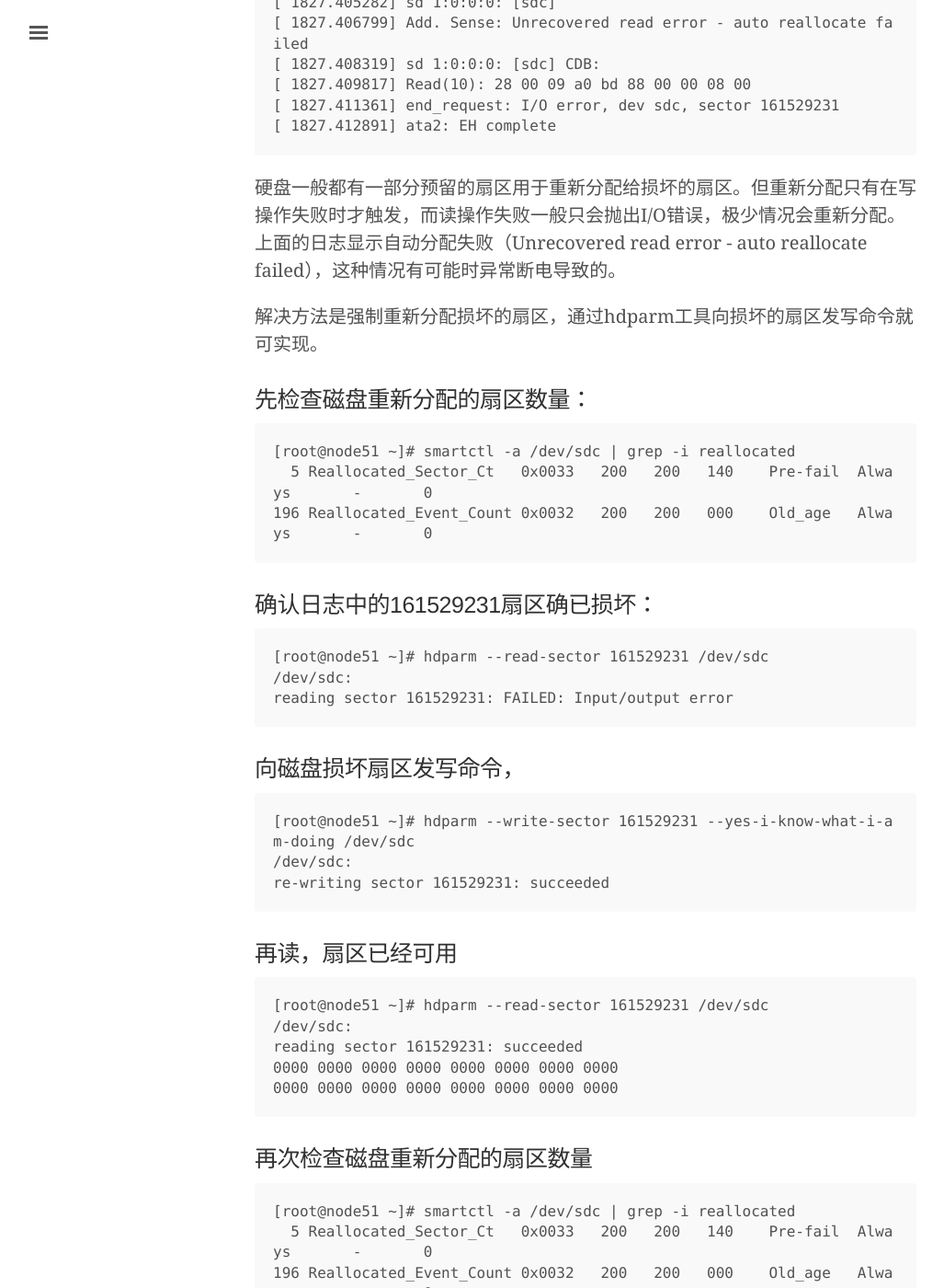
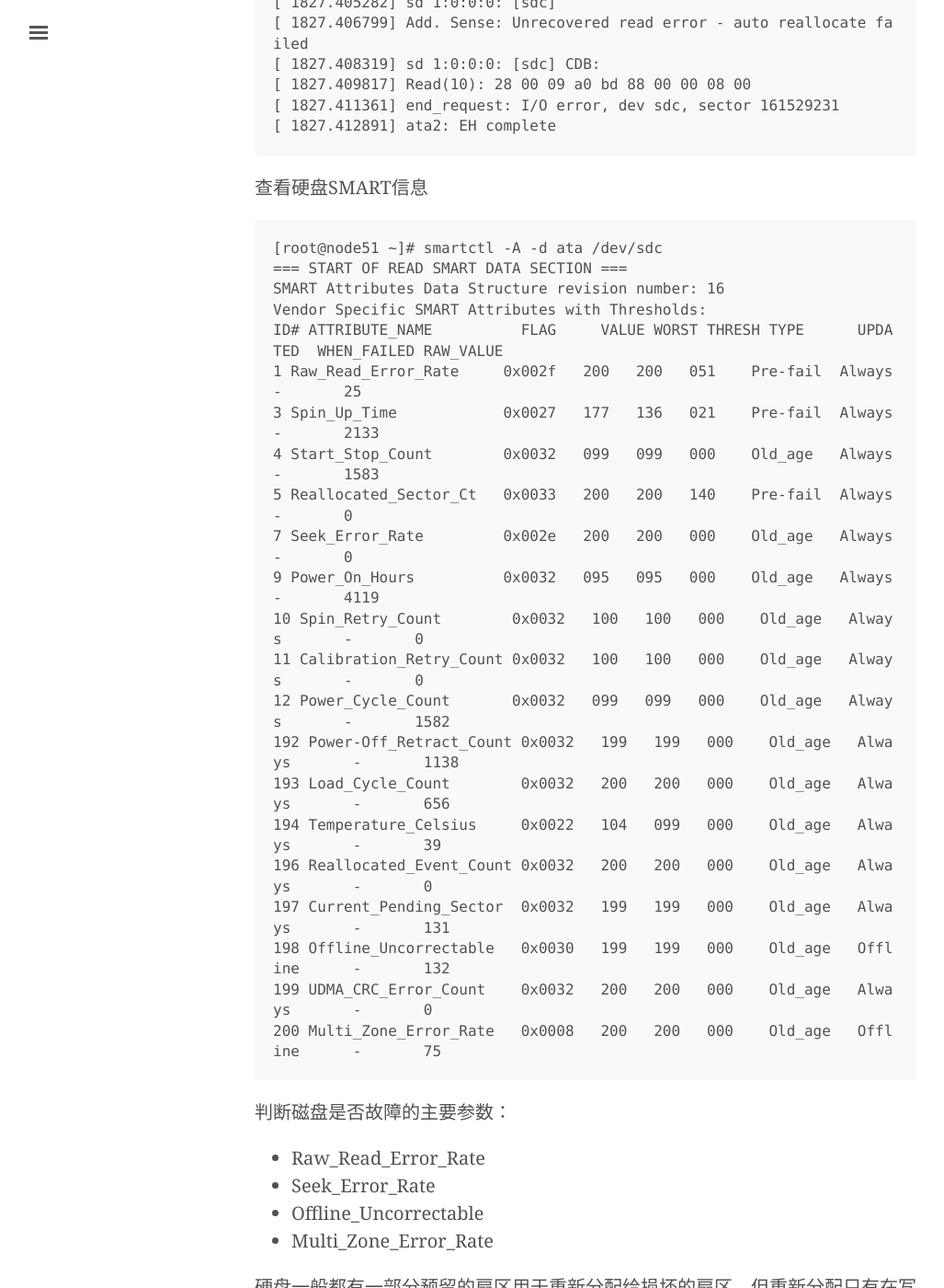
Before and after one commit to dlworld/dlworld.github.io, a Jekyll site: the page built from _posts/2016-1-5-sector_reallocate.md, in a window 1280 px wide and 1400 px high, scrolled down 737 px. Shown: the whole window at 92% size, without its empty margins (3-1030 px from the left). Built offline with Jekyll 4.4.1, drawn with Linux system fonts in a browser that asks for light colours; comment, search, counter and statistics services are not loaded.

Commit message:
修改：     _posts/2016-1-5-sector_reallocate.md

````diff
--- a/_posts/2016-1-5-sector_reallocate.md
+++ b/_posts/2016-1-5-sector_reallocate.md
@@ -34,6 +34,43 @@ tags: disk
 [ 1827.411361] end_request: I/O error, dev sdc, sector 161529231
 [ 1827.412891] ata2: EH complete
 ```
+
+
+查看硬盘SMART信息
+
+```
+[root@node51 ~]# smartctl -A -d ata /dev/sdc
+=== START OF READ SMART DATA SECTION ===
+SMART Attributes Data Structure revision number: 16
+Vendor Specific SMART Attributes with Thresholds:
+ID# ATTRIBUTE_NAME          FLAG     VALUE WORST THRESH TYPE      UPDATED  WHEN_FAILED RAW_VALUE
+1 Raw_Read_Error_Rate     0x002f   200   200   051    Pre-fail  Always       -       25
+3 Spin_Up_Time            0x0027   177   136   021    Pre-fail  Always       -       2133
+4 Start_Stop_Count        0x0032   099   099   000    Old_age   Always       -       1583
+5 Reallocated_Sector_Ct   0x0033   200   200   140    Pre-fail  Always       -       0
+7 Seek_Error_Rate         0x002e   200   200   000    Old_age   Always       -       0
+9 Power_On_Hours          0x0032   095   095   000    Old_age   Always       -       4119
+10 Spin_Retry_Count        0x0032   100   100   000    Old_age   Always       -       0
+11 Calibration_Retry_Count 0x0032   100   100   000    Old_age   Always       -       0
+12 Power_Cycle_Count       0x0032   099   099   000    Old_age   Always       -       1582
+192 Power-Off_Retract_Count 0x0032   199   199   000    Old_age   Always       -       1138
+193 Load_Cycle_Count        0x0032   200   200   000    Old_age   Always       -       656
+194 Temperature_Celsius     0x0022   104   099   000    Old_age   Always       -       39
+196 Reallocated_Event_Count 0x0032   200   200   000    Old_age   Always       -       0
+197 Current_Pending_Sector  0x0032   199   199   000    Old_age   Always       -       131
+198 Offline_Uncorrectable   0x0030   199   199   000    Old_age   Offline      -       132
+199 UDMA_CRC_Error_Count    0x0032   200   200   000    Old_age   Always       -       0
+200 Multi_Zone_Error_Rate   0x0008   200   200   000    Old_age   Offline      -       75
+```
+
+判断磁盘是否故障的主要参数：
+
+- Raw_Read_Error_Rate
+- Seek_Error_Rate
+- Offline_Uncorrectable
+- Multi_Zone_Error_Rate
+
+
 
 硬盘一般都有一部分预留的扇区用于重新分配给损坏的扇区。但重新分配只有在写操作失败时才触发，而读操作失败一般只会抛出I/O错误，极少情况会重新分配。上面的日志显示自动分配失败（Unrecovered read error - auto reallocate failed），这种情况有可能时异常断电导致的。
 
````
